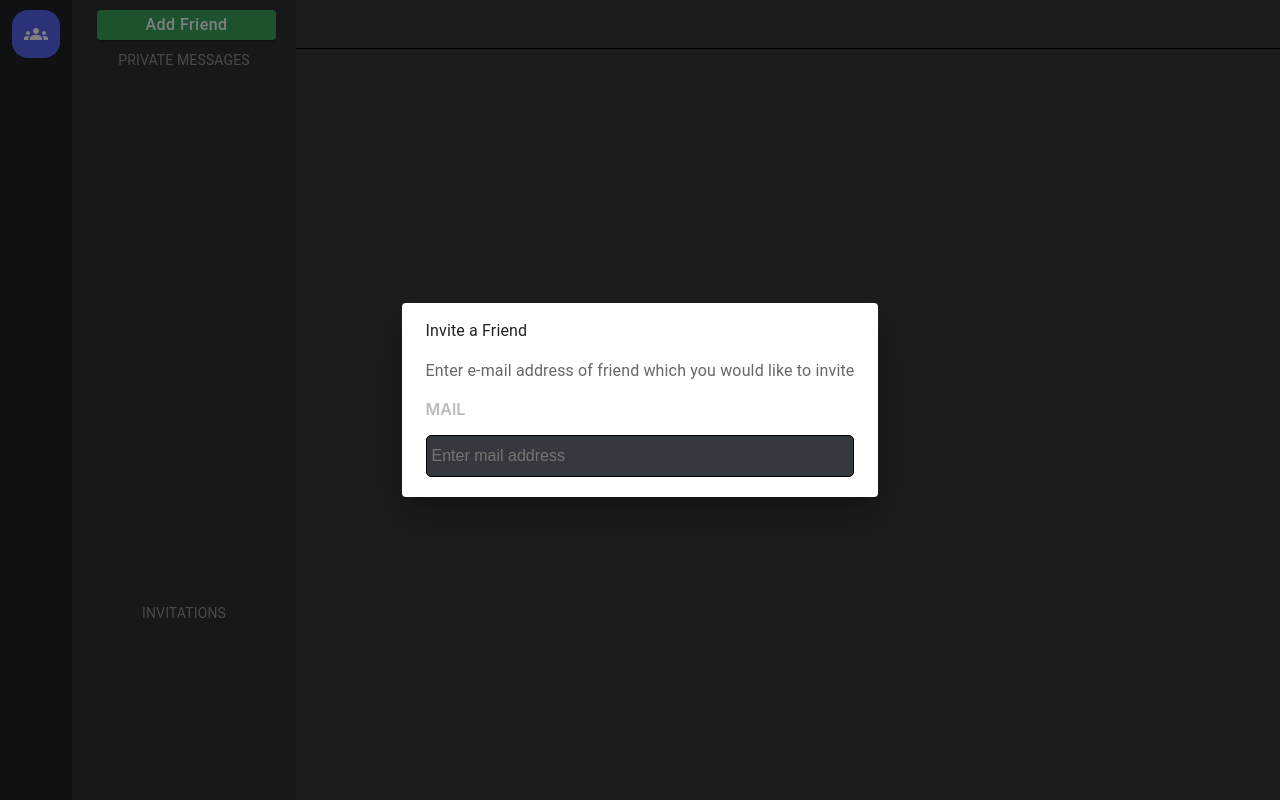
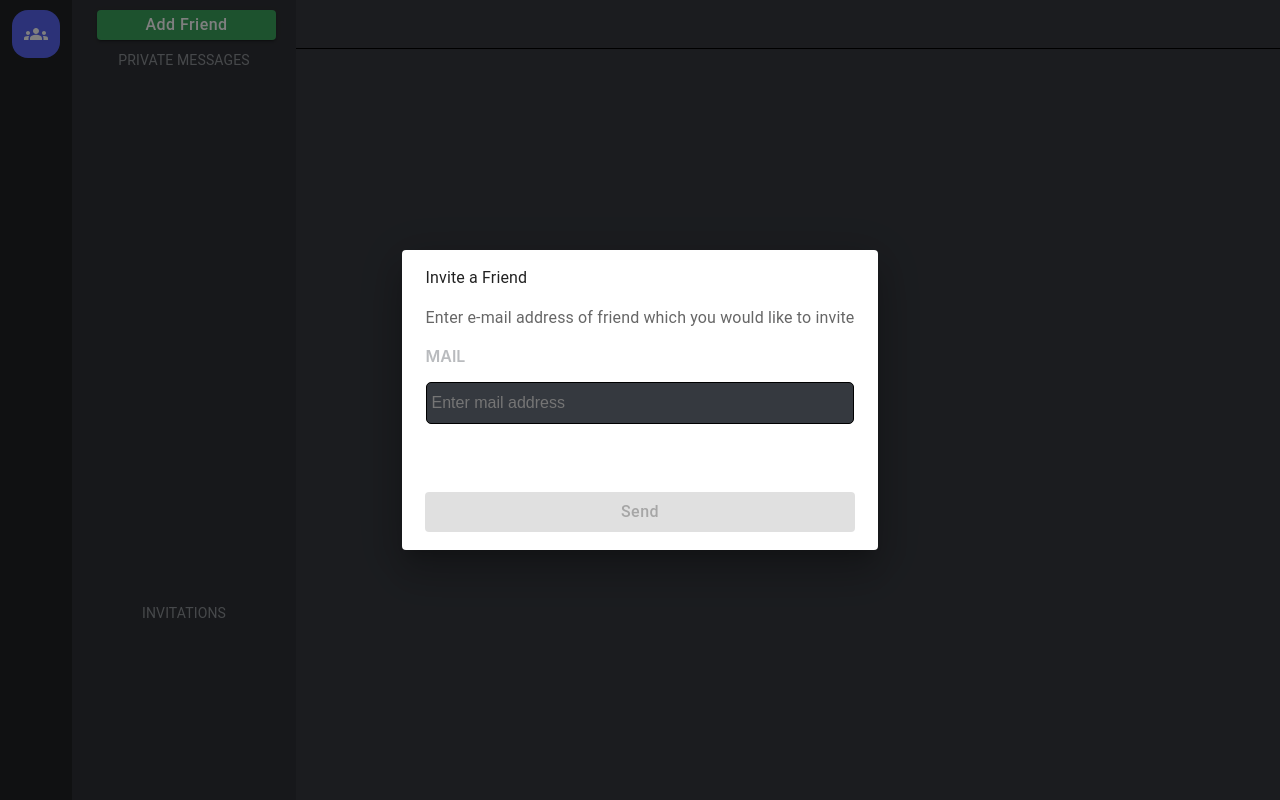
Before and after one commit to shashankdkte/new-discord-frontend, a React (Create React App) app: page / in a window 1280 px wide. Both pictures are taken after a click on the button "Add Friend". Built offline with nearby package versions, Linux system fonts and the light colour scheme.

Commit message:
Dialog Buttons

```diff
--- a/src/Dashboard/FriendsSideBar/AddFriendDialog.js
+++ b/src/Dashboard/FriendsSideBar/AddFriendDialog.js
@@ -1,10 +1,11 @@
 import React, { useEffect, useState } from 'react';
 import { validateMail } from '../../shared/utils/validators';
-import { Dialog, DialogContent, DialogContentText, DialogTitle, Typography } from '@mui/material';
+import { Dialog, DialogActions, DialogContent, DialogContentText, DialogTitle, Typography } from '@mui/material';
 import InputWithLabel from '../../shared/InputWithLabel';
+import CustomPrimaryButton from '../../shared/CustomPrimaryButton';
 
 const AddFriendDialog = (props) => {
-  const { isDialogOpen, closeDialogHandler, sendFriendInvitation } = props;
+  const { isDialogOpen, closeDialogHandler, sendFriendInvitation=()=>{} } = props;
   const [mail, setMail] = useState("");
   const [isFormValid, setIsFormValid] = useState(false);
 
@@ -32,6 +33,18 @@ const AddFriendDialog = (props) => {
           </DialogContentText>
           <InputWithLabel  label="Mail" type="text" value={mail} setValue={setMail} placeholder="Enter mail address"/>
         </DialogContent>
+        <DialogActions>
+          <CustomPrimaryButton
+            onClick={handleSendInvitation}
+            disabled={!isFormValid}
+            label="Send"
+            additionalStyles={{
+              marginLeft: "15px",
+              marginRight: "15px",
+              marginBottom:"10px"
+            }}
+          />
+        </DialogActions>
       </Dialog>
     </div>
   )
```
